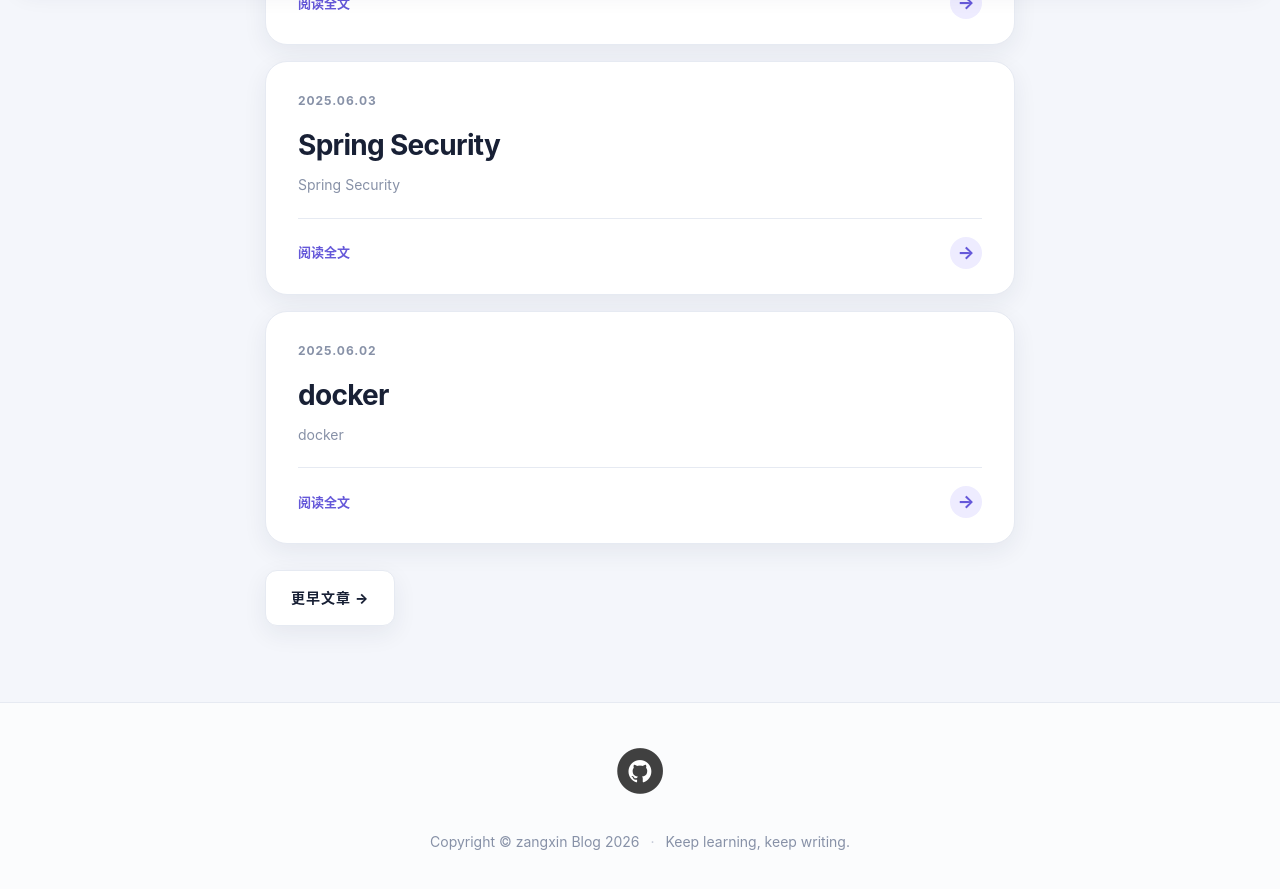
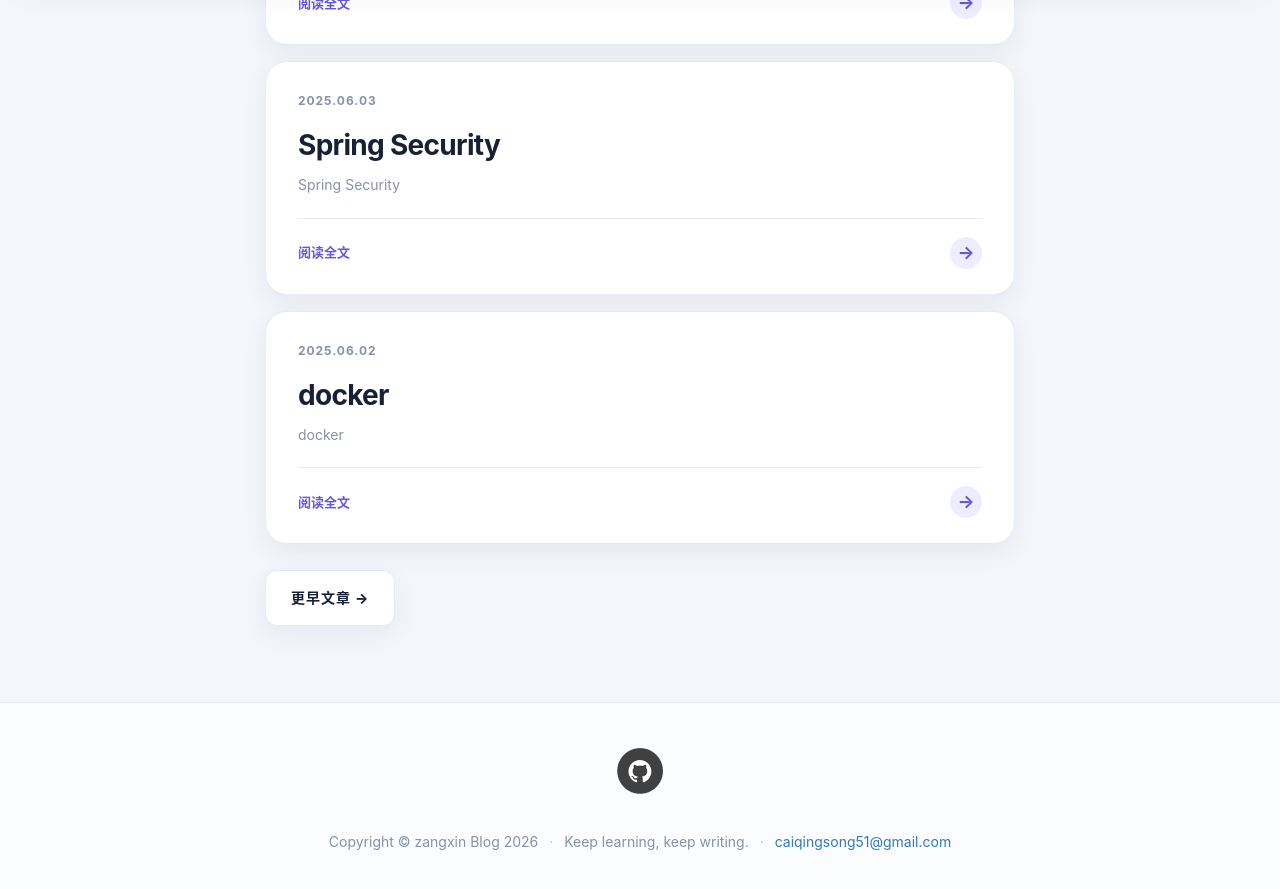
Before and after one commit to zangxin51/zangxin51.github.io, a Jekyll site: the page built from index.html, in a window 1280 px wide and 900 px high, scrolled down 2596 px. Shown: the top 889 px of the window. Built offline with Jekyll 4.4.1, drawn with Linux system fonts in a browser that asks for light colours; nearby versions of some CDN libraries; the list of posts is cut into pages by our own code.

Commit message:
Add contact email to footer

```diff
--- a/_config.yml
+++ b/_config.yml
@@ -2,7 +2,7 @@
 title: zangxin Blog
 SEOTitle: zangxin Blog
 header-img: img/home-bg.jpg
-email:
+email: "caiqingsong51@gmail.com"
 description: "记录 Java、Web 开发、数据库与哲学阅读笔记"
 keyword: "Java, Spring, Web 开发, 数据库, 哲学, 读书笔记"
 url: "https://zangxin.top"
--- a/_includes/footer.html
+++ b/_includes/footer.html
@@ -10,6 +10,10 @@
                     Copyright &copy; {{ site.title }} {{ site.time | date: '%Y' }}
                     <span class="footer-separator" aria-hidden="true">·</span>
                     Keep learning, keep writing.
+                    {% if site.email %}
+                    <span class="footer-separator" aria-hidden="true">·</span>
+                    <a href="mailto:{{ site.email }}" aria-label="Email {{ site.email }}">{{ site.email }}</a>
+                    {% endif %}
                 </p>
             </div>
         </div>
```
